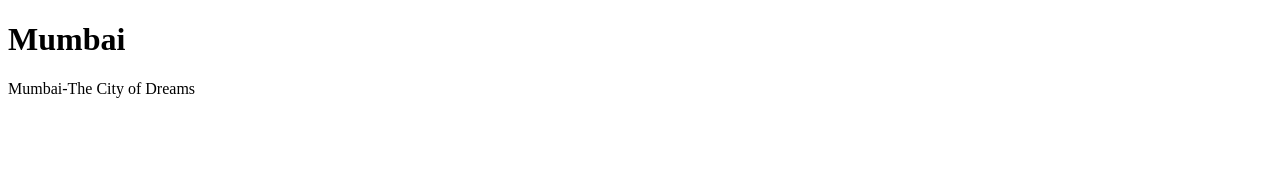
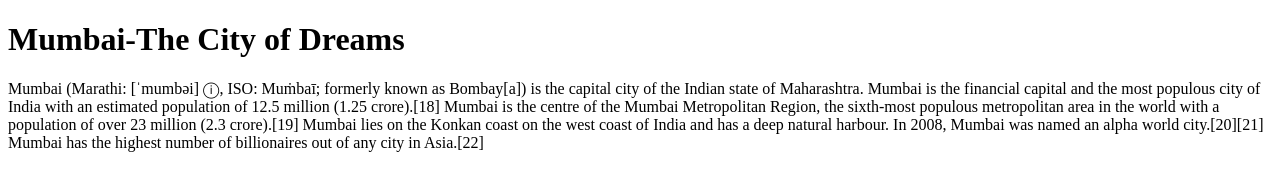
Before and after one commit to janhvikadhao/Mumbai, a plain HTML site: page index.html in a window 1280 px wide. Drawn offline with Linux system fonts and the light colour scheme.

Commit message:
More Content is added

```diff
--- a/index.html
+++ b/index.html
@@ -4,7 +4,7 @@
     <title>My City</title>
   </head>
   <body>
-    <h1>Mumbai</h1>
-    <p>Mumbai-The City of Dreams </p>
+    <h1>Mumbai-The City of Dreams </h1>
+    <p>Mumbai (Marathi: [ˈmumbəi] ⓘ, ISO: Muṁbaī; formerly known as Bombay[a]) is the capital city of the Indian state of Maharashtra. Mumbai is the financial capital and the most populous city of India with an estimated population of 12.5 million (1.25 crore).[18] Mumbai is the centre of the Mumbai Metropolitan Region, the sixth-most populous metropolitan area in the world with a population of over 23 million (2.3 crore).[19] Mumbai lies on the Konkan coast on the west coast of India and has a deep natural harbour. In 2008, Mumbai was named an alpha world city.[20][21] Mumbai has the highest number of billionaires out of any city in Asia.[22]</p>
   </body>
 </html>
```
